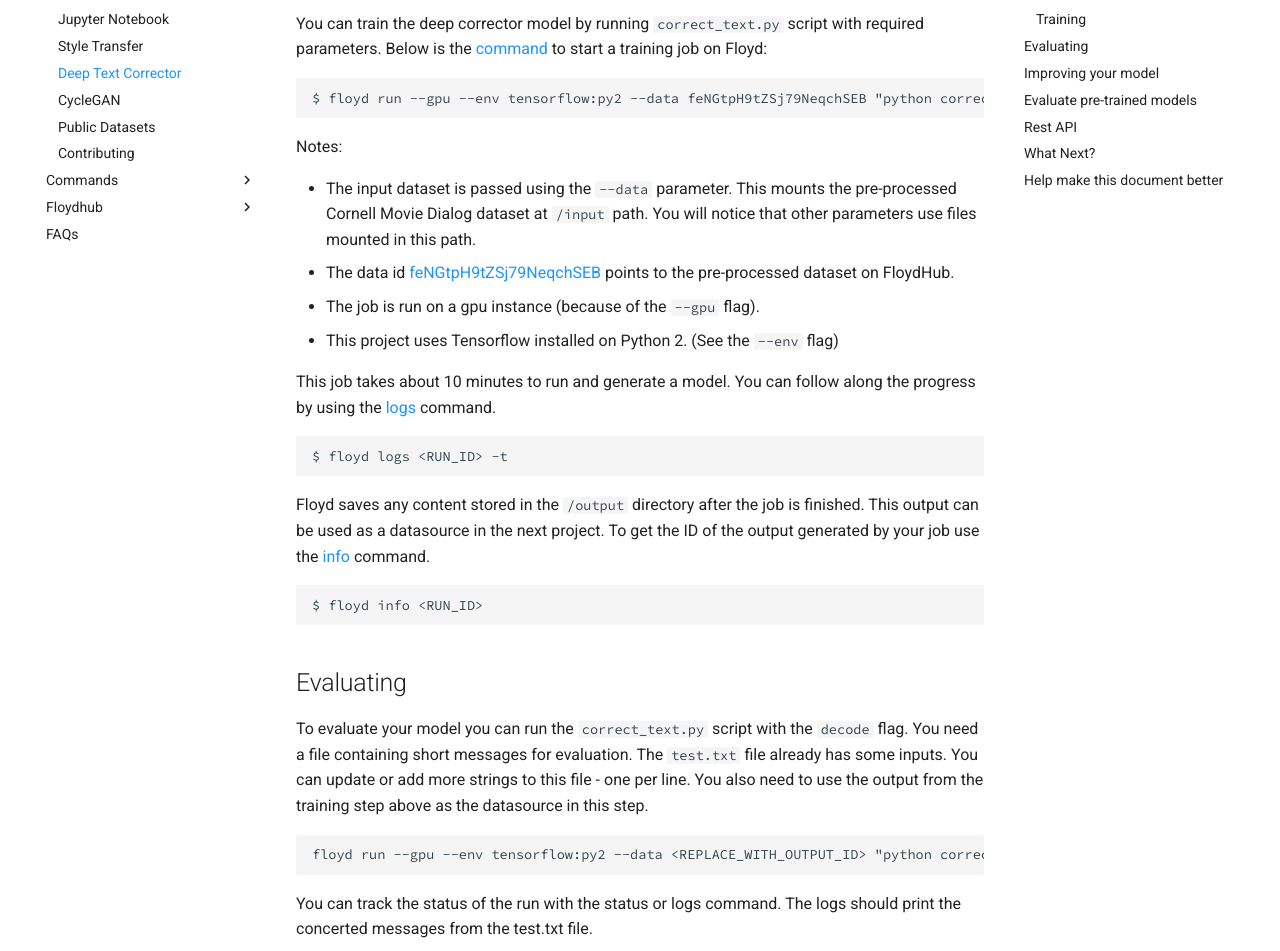
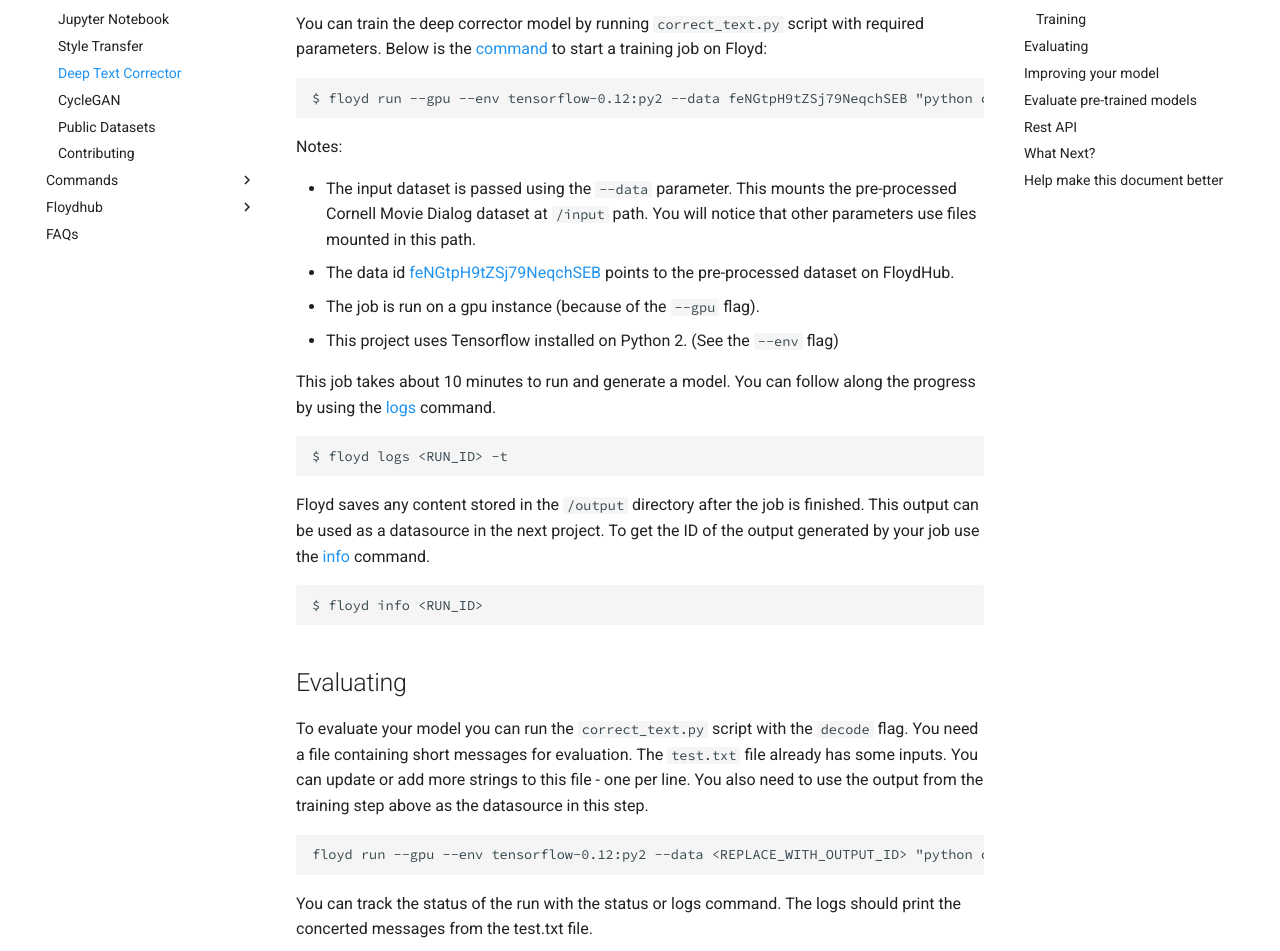
Before and after one commit to floydhub/floyd-docs, an MkDocs documentation site: the page built from docs/guides/deep_corrector.md, in a window 1280 px wide and 1400 px high, scrolled down 722 px. Shown: the part 170-1121 px from the top of the window. Built offline with MkDocs 1.6.1 and Material for MkDocs 9.7.7, drawn with Linux system fonts in a browser that asks for light colours; comment, search, counter and statistics services are not loaded; old or Windows-style settings are respelled for this version of MkDocs; some of the changed text lies outside the part shown.

Commit message:
Fix for change in environment
Existing projects all use tensorflow 0.12

````diff
--- a/docs/guides/deep_corrector.md
+++ b/docs/guides/deep_corrector.md
@@ -34,7 +34,7 @@
 parameters. Below is the [command](../commands/run) to start a training job on Floyd:
 
 ```bash
-$ floyd run --gpu --env tensorflow:py2 --data feNGtpH9tZSj79NeqchSEB "python correct_text.py --num_steps 1000 --train_path /input/data/movie_dialog_train.txt --val_path /input/data/movie_dialog_val.txt --config DefaultMovieDialogConfig --data_reader_type MovieDialogReader --output_path /output"
+$ floyd run --gpu --env tensorflow-0.12:py2 --data feNGtpH9tZSj79NeqchSEB "python correct_text.py --num_steps 1000 --train_path /input/data/movie_dialog_train.txt --val_path /input/data/movie_dialog_val.txt --config DefaultMovieDialogConfig --data_reader_type MovieDialogReader --output_path /output"
 ```
 
 Notes:
@@ -70,7 +70,7 @@
 use the output from the training step above as the datasource in this step.
 
 ```bash
-floyd run --gpu --env tensorflow:py2 --data <REPLACE_WITH_OUTPUT_ID> "python correct_text.py --train_path /input/data/movie_dialog_train.txt --test_path test.txt --config DefaultMovieDialogConfig --data_reader_type MovieDialogReader --input_path /input --decode"
+floyd run --gpu --env tensorflow-0.12:py2 --data <REPLACE_WITH_OUTPUT_ID> "python correct_text.py --train_path /input/data/movie_dialog_train.txt --test_path test.txt --config DefaultMovieDialogConfig --data_reader_type MovieDialogReader --input_path /input --decode"
 ```
 
 You can track the status of the run with the status or logs command. The logs should print the
@@ -96,7 +96,7 @@
 and you will have access to this.
 
 ```bash
-floyd run --gpu --env tensorflow:py2 --data feNGtpH9tZSj79NeqchSEB "python correct_text.py --train_path /input/data/movie_dialog_train.txt --test_path test.txt --config DefaultMovieDialogConfig --data_reader_type MovieDialogReader --input_path /input --decode"
+floyd run --gpu --env tensorflow-0.12:py2 --data feNGtpH9tZSj79NeqchSEB "python correct_text.py --train_path /input/data/movie_dialog_train.txt --test_path test.txt --config DefaultMovieDialogConfig --data_reader_type MovieDialogReader --input_path /input --decode"
 ```
 
 This model should perform better on the given inputs compared to the previous model.
````
Also changed, not shown: docs/guides/jupyter.md (+1 -1 lines), docs/guides/style_transfer.md (+4 -4 lines), docs/home/environments.md (+1 -1 lines).
